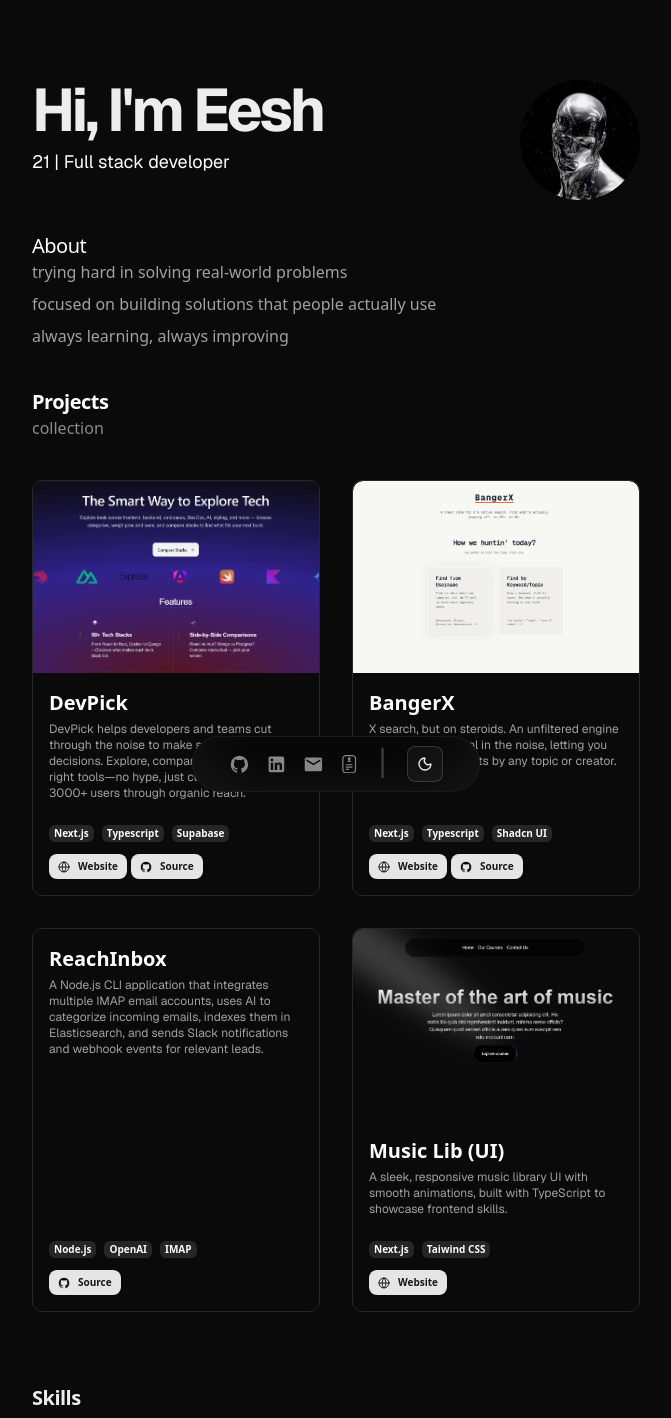
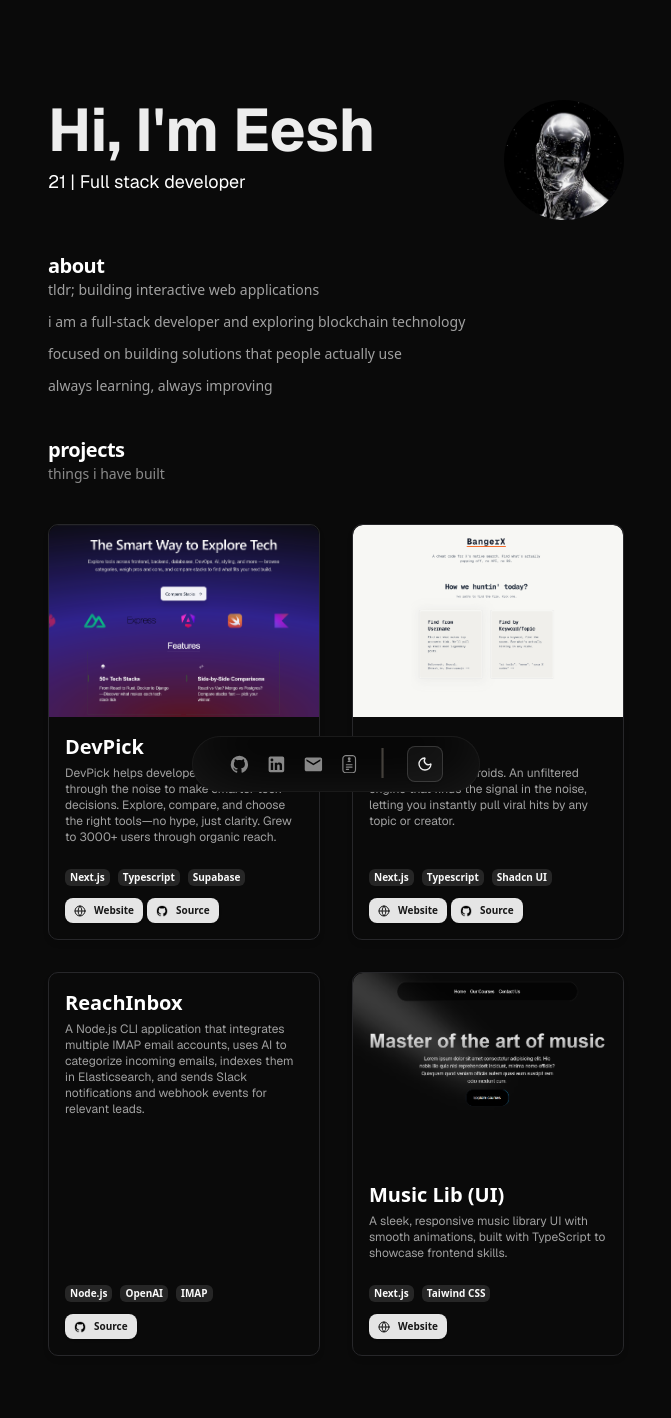
Before and after one commit to eeshm/portfolio, a Next.js app: page / in a window 1280 px wide. Shown: the top 1418 px of the page, without its empty margins (304-975 px from the left). Built offline with nearby package versions, Linux system fonts and the light colour scheme.

Commit message:
improve about

```diff
--- a/app/page.tsx
+++ b/app/page.tsx
@@ -17,7 +17,7 @@
       <div
         className="min-h-screen w-full flex flex-col overflow-y-auto items-center justify-start px-6">
         <div
-          className="max-w-2xl mx-auto  md:px-8 ">
+          className="max-w-[40rem] mx-auto  md:px-8 ">
           <div>
             <About />
           </div>
--- a/components/About.tsx
+++ b/components/About.tsx
@@ -6,10 +6,10 @@
             <BlurFade delay={0.10}>
                 <div className="items-start mb-8 ">
 
-                <div className='pt-15 md:pt-20'>
+                <div className='pt-25 md:pt-25'>
                 <div className="flex font-sans justify-between">
                     <div className="flex flex-col  gap-2 items-start">
-                        <span className="inline-block text-3xl font-bold tracking-tighter sm:text-5xl xl:text-6xl/none">
+                        <span className="inline-block text-3xl font-bold sm:text-5xl xl:text-6xl/none">
                             Hi, I'm Eesh
                         </span>
                         <span className="inline-block text-base  md:text-lg max-w-[600px] text-black dark:text-white">
@@ -26,11 +26,12 @@
             </BlurFade>
             <div className="max-w-3xl mx-auto text-base space-y-2 md:space-y-2  text-[#6c6c6c] ">
                 <BlurFade delay={0.10 * 2}>
-                    <h1 className="dark:text-white text-black text-xl tracking-tight font-medium">
-                        About
+                    <h1 className="dark:text-white text-black text-xl tracking-tight font-bold">
+                        about
                     </h1>
-                    <div className="text-sm md:text-base text-muted-foreground space-y-2 md:space-y-2">
-                        <p>trying hard in solving real-world problems</p>
+                    <div className=" text-sm text-muted-foreground space-y-3">
+                        <p>tldr; building interactive web applications</p>
+                        <p>i am a full-stack developer and exploring blockchain technology</p>
                         <p>focused on building solutions that people actually use</p>
                         <p>always learning, always improving</p>
                     </div>
--- a/components/Projects.tsx
+++ b/components/Projects.tsx
@@ -127,8 +127,8 @@
     <section className="pt-10">
       <div className="flex flex-col text-base text-[#8b8b8b] space-y-2">
         <BlurFade delay={0.1 * 3}>
-          <h2 className="text-xl font-bold tracking-tight text-black dark:text-white">Projects</h2>
-          <p className="dark:text-[#8b8b8b] text-black">collection</p>
+          <h2 className="text-xl font-bold tracking-tight text-black dark:text-white">projects</h2>
+          <p className="dark:text-[#8b8b8b] text-black text-sm">things i have built</p>
         </BlurFade>
         <div className="max-w-7xl mx-auto py-8">
           {/* This grid layout is mobile-first and responsive */}
--- a/components/Skills.tsx
+++ b/components/Skills.tsx
@@ -2,13 +2,13 @@
 
 
 export default function Skills(){
-    const Skills = ["Next.js", "Typescript","React", "Postgres", "Supabse","Express", "Java","SQL","Web3.js", "Docker", 'Zustland', "Nest.js"];
+    const Skills = ["Next.js", "Typescript","React", "Postgres", "Supabase","Express", "Java","SQL","Docker", 'Zustland'];
     return(
         <section className="py-10">
         <div className="flex flex-col gap-y-3">
             <BlurFade delay={0.10*5}>
             <h2 className="text-xl font-bold tracking-tight mb-2">
-                Skills
+                skills
             </h2>
             <div className="flex flex-wrap gap-1">
                 {Skills.map((skill, index) => (
```
